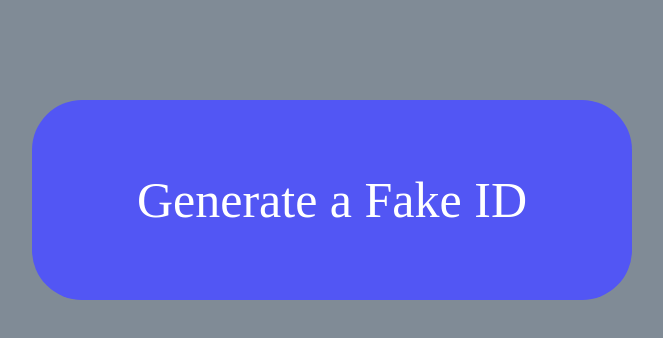
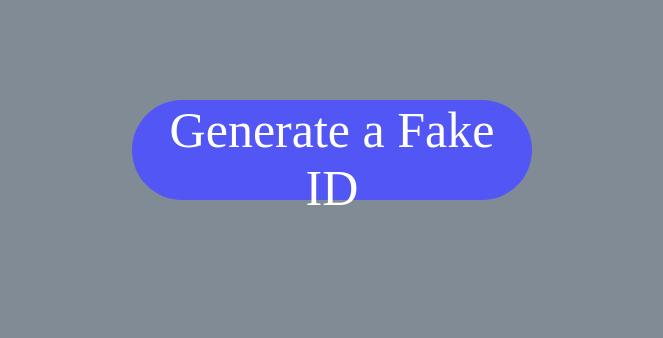
Before and after one commit to Anuragd275/fake-identity-generator, a plain HTML site: page index.html in a window 1280 px wide. Shown: the whole page, without its empty margins (308-971 px from the left). Drawn offline with Linux system fonts and the light colour scheme.

Commit message:
Update style.css

```diff
--- a/style.css
+++ b/style.css
@@ -9,8 +9,8 @@ body {
 }
 
 .btn {
-  height: 200px;
-  width: 600px;
+  height: 100px;
+  width: 400px;
   font-size: 50px;
   color: #fff;
   background-color: #5256f4;
@@ -23,7 +23,7 @@ body {
 
 .info {
   color: #fff;
-  font-size: 50px;
+  font-size: 25px;
   font-family: "Open Sans";
   margin-top: 25px;
 }
```
